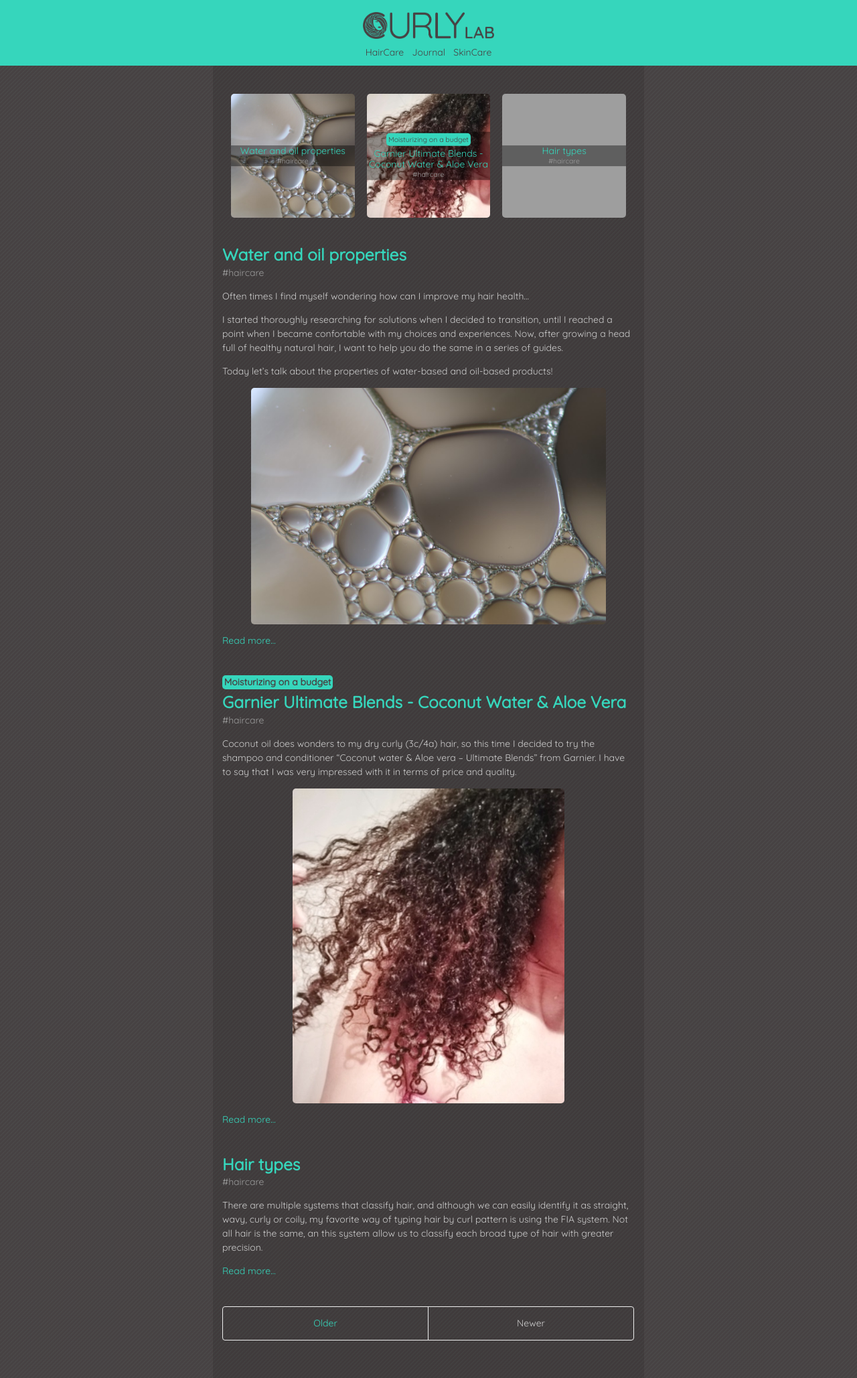
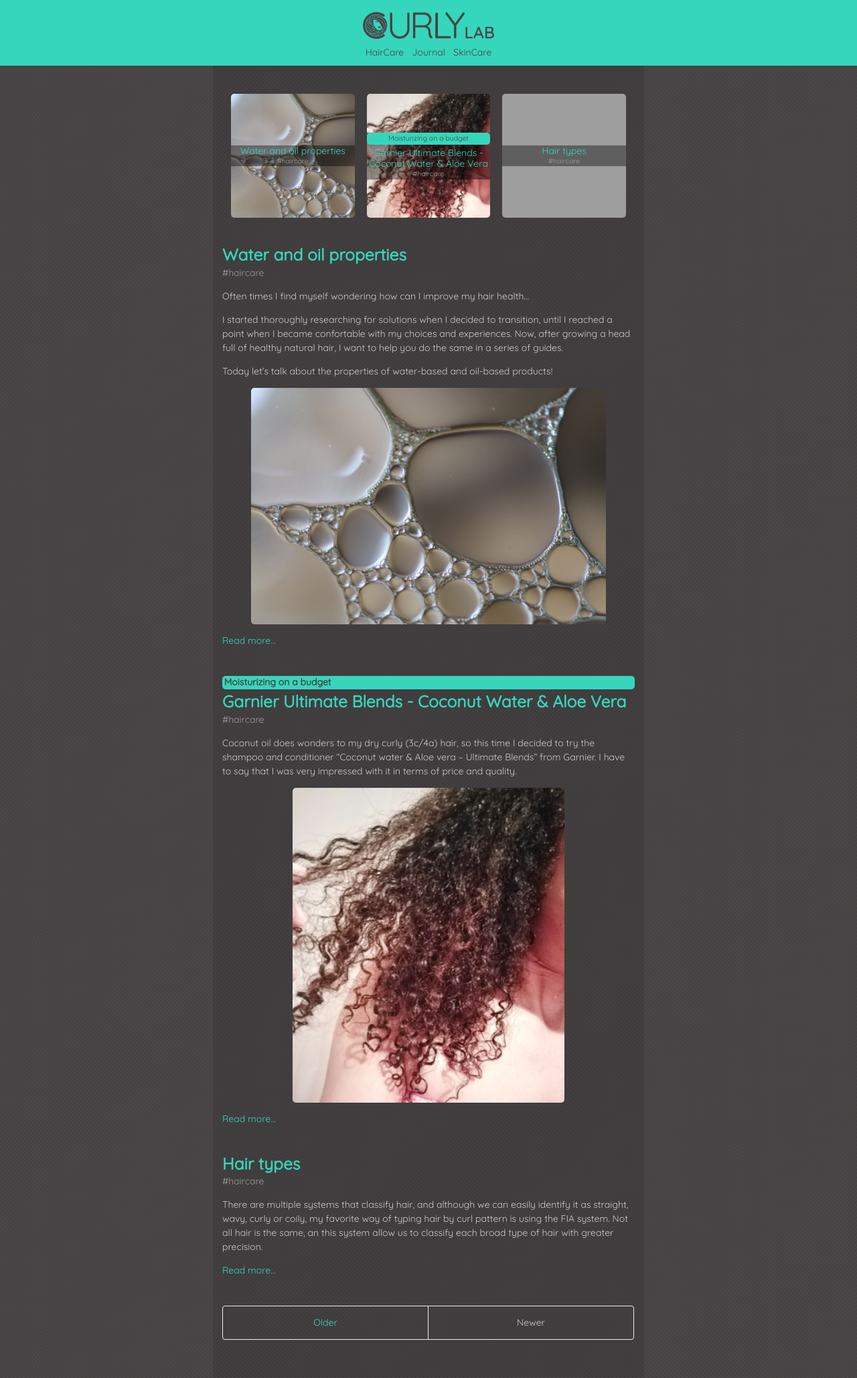
Before and after one commit to curlylab/curlylab.github.io, a Jekyll site: the page built from index.html, in a window 1280 px wide. Shown: the whole page at 67% size. Built offline with Jekyll 4.4.1, drawn with Linux system fonts in a browser that asks for light colours; the list of posts is cut into pages by our own code; grey boxes are pictures that could not be loaded.

Commit message:
Update style.css

```diff
--- a/public/css/style.css
+++ b/public/css/style.css
@@ -360,7 +360,7 @@
   padding-left: 0.2rem;
   padding-right: 0.2rem;
   padding-bottom: 0.1rem;
-  display: inline;
+  display: block;
   /*border: 0.1rem;*/
   background-color: #36D6BC;
   color: #474243;
@@ -385,6 +385,7 @@
 
 .related-posts h3 {
   margin: 0;
+  display: inline;
 }
 
 .related-posts li h3 {
@@ -527,7 +528,7 @@
   padding-left: 0.2rem;
   padding-right: 0.2rem;
   padding-bottom: 0.1rem;
-  display: inline-block;
+  display: block;
   /*display: inline;*/
   /*border: 0.1rem;*/
   background-color: #36D6BC;
```
